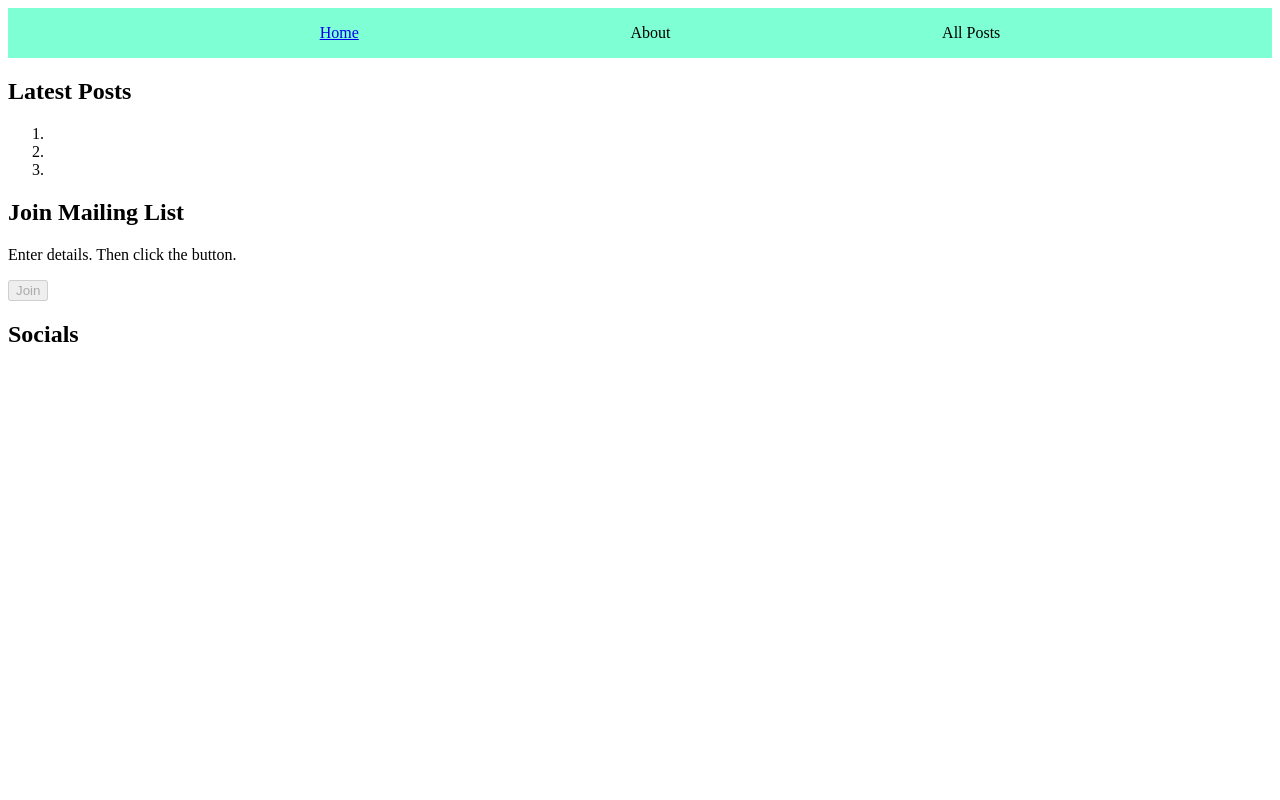
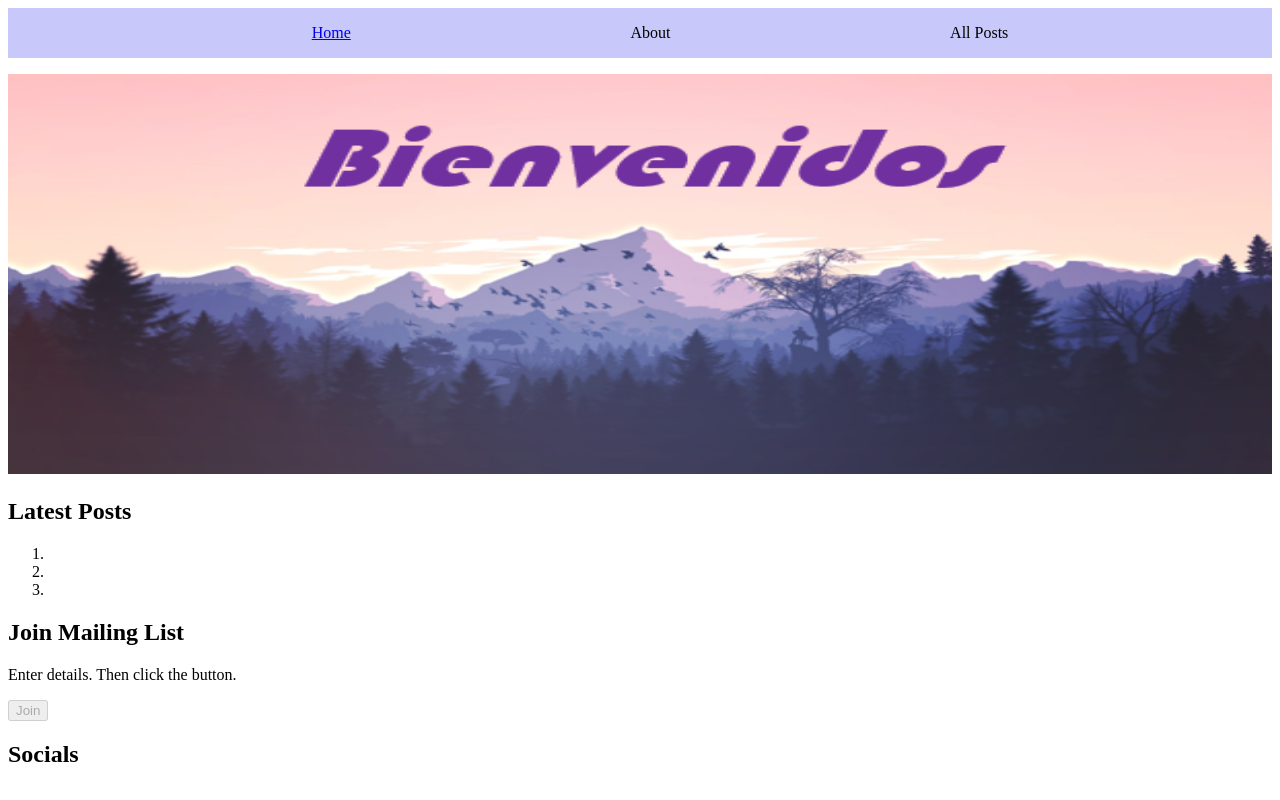
Before and after one commit to Shadow5634/Blog, a plain HTML site: page index.html in a window 1280 px wide. Drawn offline with Linux system fonts and the light colour scheme.

Commit message:
Landing image, margin

```diff
--- a/css/landingStyle.css
+++ b/css/landingStyle.css
@@ -1,8 +1,9 @@
 .navContainer
 {
   width: 100%;
-  background-color: aquamarine;
+  background-color: rgb(200, 200, 250);
   padding: 0.001rem;
+  margin-bottom: 1em;
 }
 
 .navList
@@ -11,5 +12,12 @@
   flex-wrap: wrap;
   justify-content: space-evenly;
 
+  gap:1em;
   list-style-type: none;
 }
+
+img
+{
+  width: 100%;
+  max-height: 50vh;
+}
--- a/index.html
+++ b/index.html
@@ -24,6 +24,8 @@
 
       </nav>
     </header>
+
+    <img alt="welcome image" src="./img/welcome.png">
 
     <section id="newestPosts">
       <h1>Latest Posts</h1>
--- a/templates/css/navStyle.css
+++ b/templates/css/navStyle.css
@@ -1,8 +1,9 @@
 .navContainer
 {
   width: 100%;
-  background-color: aquamarine;
+  background-color: rgb(200, 200, 250);
   padding: 0.001rem;
+  margin-bottom: 1em;
 }
 
 .navList
@@ -11,5 +12,6 @@
   flex-wrap: wrap;
   justify-content: space-evenly;
 
+  gap:1em;
   list-style-type: none;
 }
```
Also changed, not shown: img/welcome.png (added).
